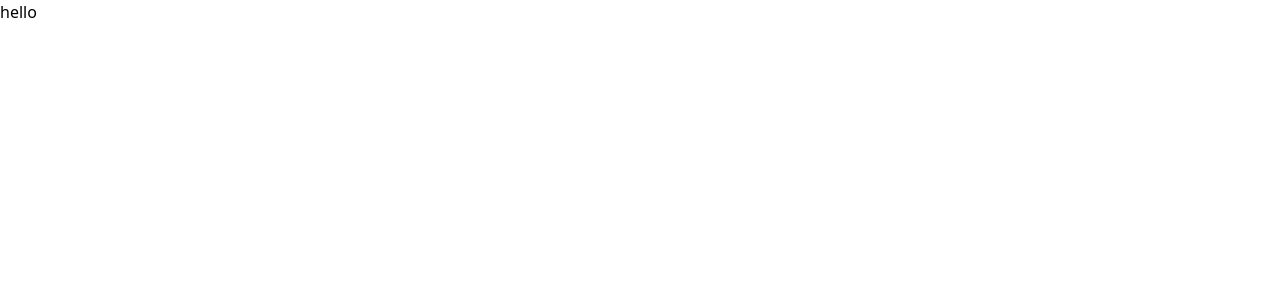
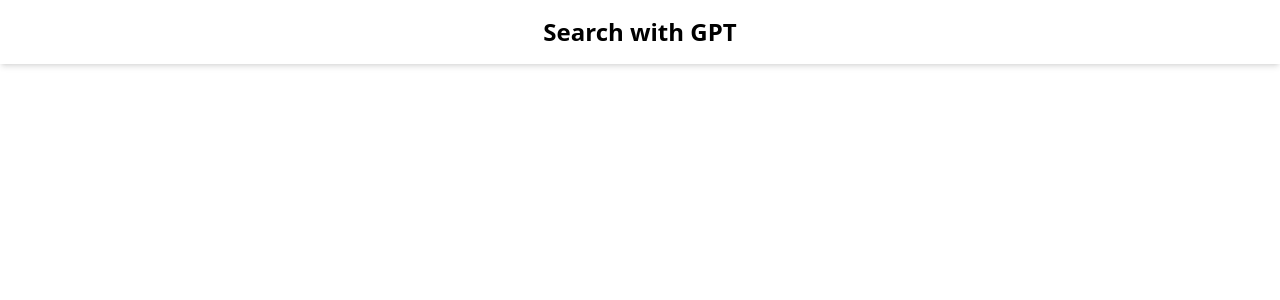
Before and after one commit to varindersingh6885/search-with-gpt, a React (Vite) app in the folder frontend/: page / in a window 1280 px wide. Shown: the top 300 px of the page. Built offline with nearby package versions, Linux system fonts and the light colour scheme.

Commit message:
create header

```diff
--- /dev/null
+++ b/frontend/src/components/AppLayout.tsx
@@ -0,0 +1,9 @@
+import { Header } from "./Header";
+
+export const AppLayout = () => {
+  return (
+    <div>
+      <Header />
+    </div>
+  );
+};
--- /dev/null
+++ b/frontend/src/components/Header.tsx
@@ -0,0 +1,7 @@
+export const Header = () => {
+  return (
+    <div className="p-4 shadow-md">
+      <h1 className="text-center font-bold text-2xl">Search with GPT</h1>
+    </div>
+  );
+};
--- a/frontend/src/main.tsx
+++ b/frontend/src/main.tsx
@@ -1,10 +1,10 @@
 import React from "react";
 import ReactDOM from "react-dom/client";
-import App from "./App.tsx";
+import { AppLayout } from "./components/AppLayout.tsx";
 import "./index.css";
 
 ReactDOM.createRoot(document.getElementById("root")!).render(
   <React.StrictMode>
-    <App />
+    <AppLayout />
   </React.StrictMode>
 );
```
